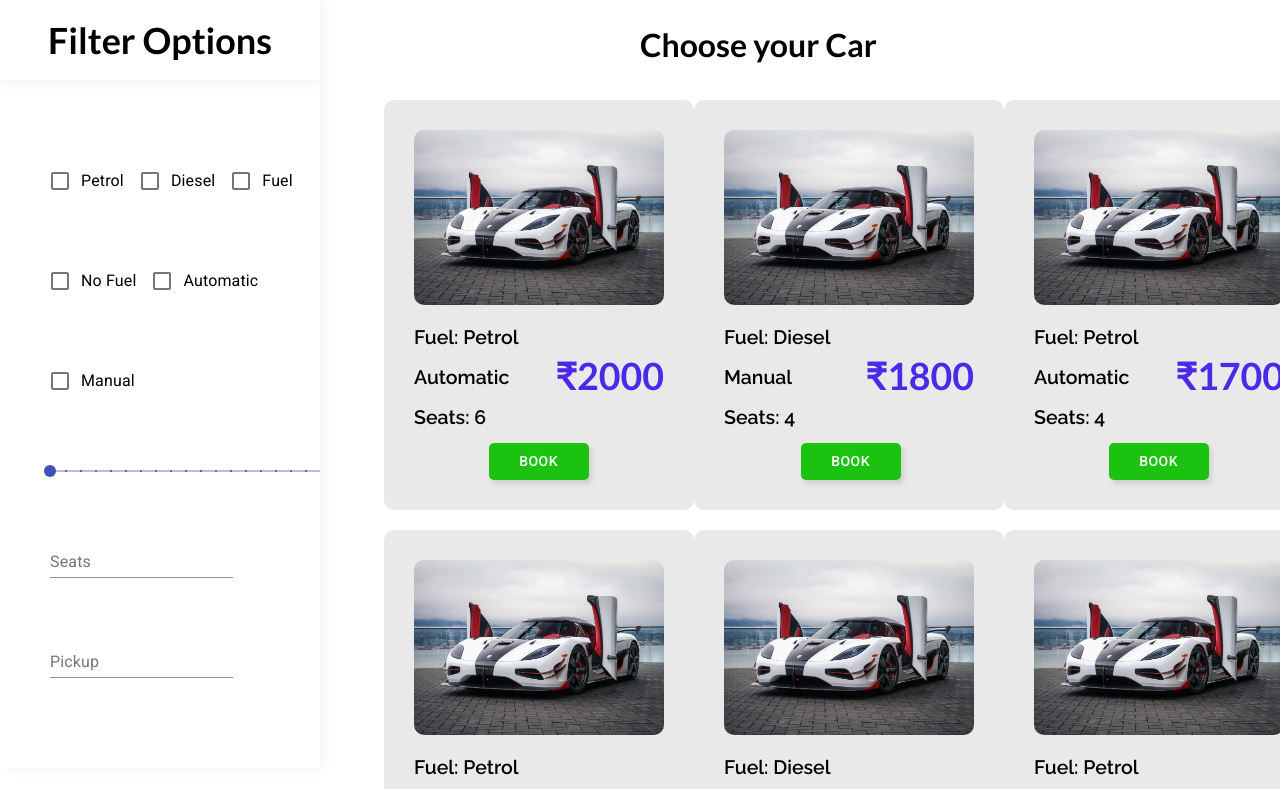
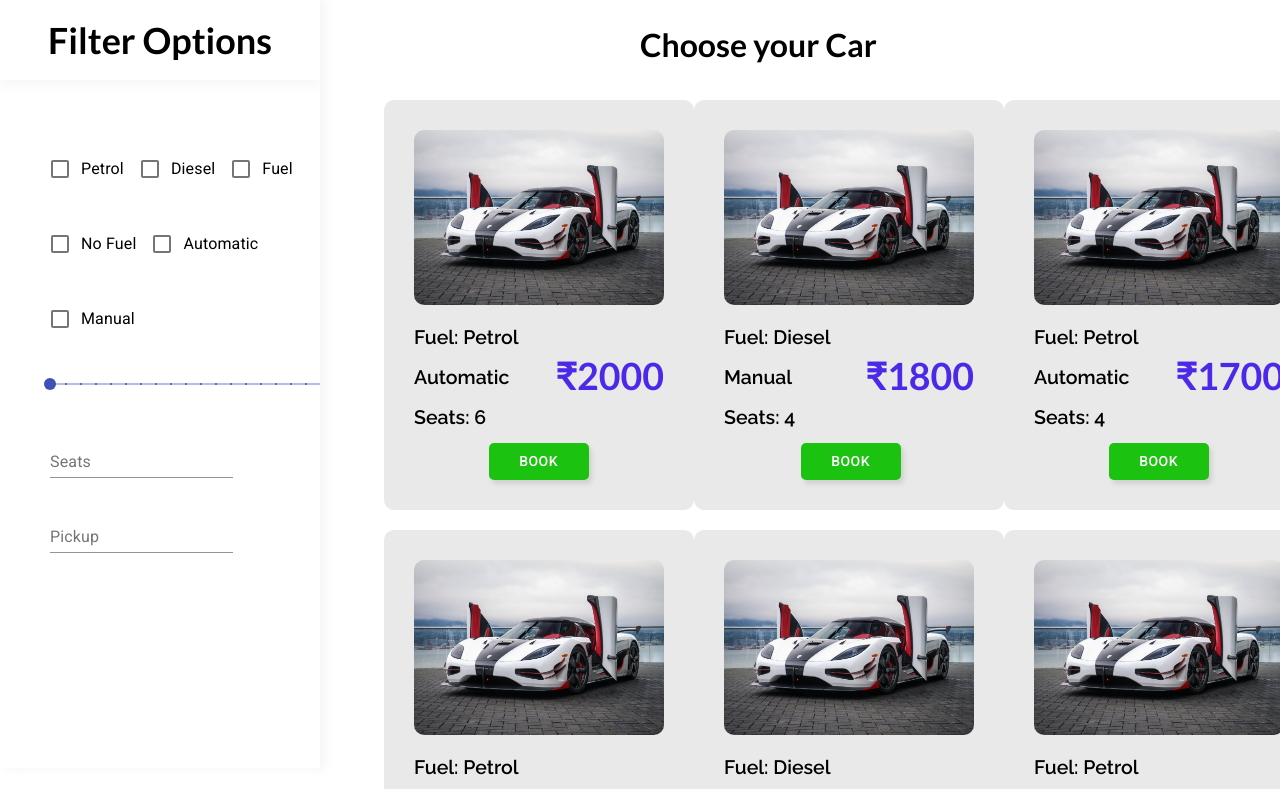
Before and after one commit to Rento-DBS/Rento, a React (Create React App) app in the folder rento-client/: page /booking in a window 1280 px wide. Shown: the top 789 px of the page. Built offline with nearby package versions, Linux system fonts and the light colour scheme.

Commit message:
Filter component

```diff
--- a/rento-client/src/components/Filter/Filter.module.css
+++ b/rento-client/src/components/Filter/Filter.module.css
@@ -23,7 +23,7 @@
 
 .options {
     margin-left: 50px;
-    line-height: 100px;
+    line-height: 75px;
     margin-top: 50px;
     width: 300px;
 }
```
Also changed, not shown: 1 other file (tests, documents, lock files or other folders).
